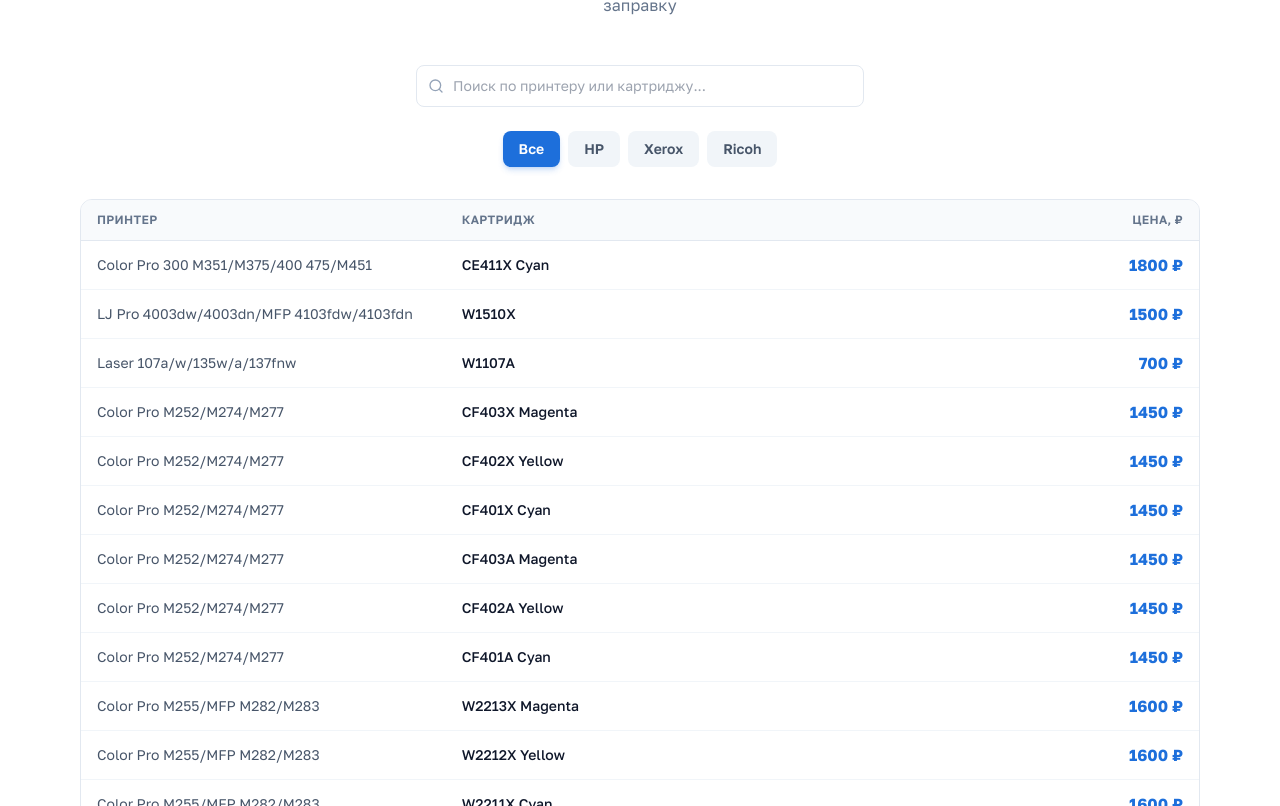
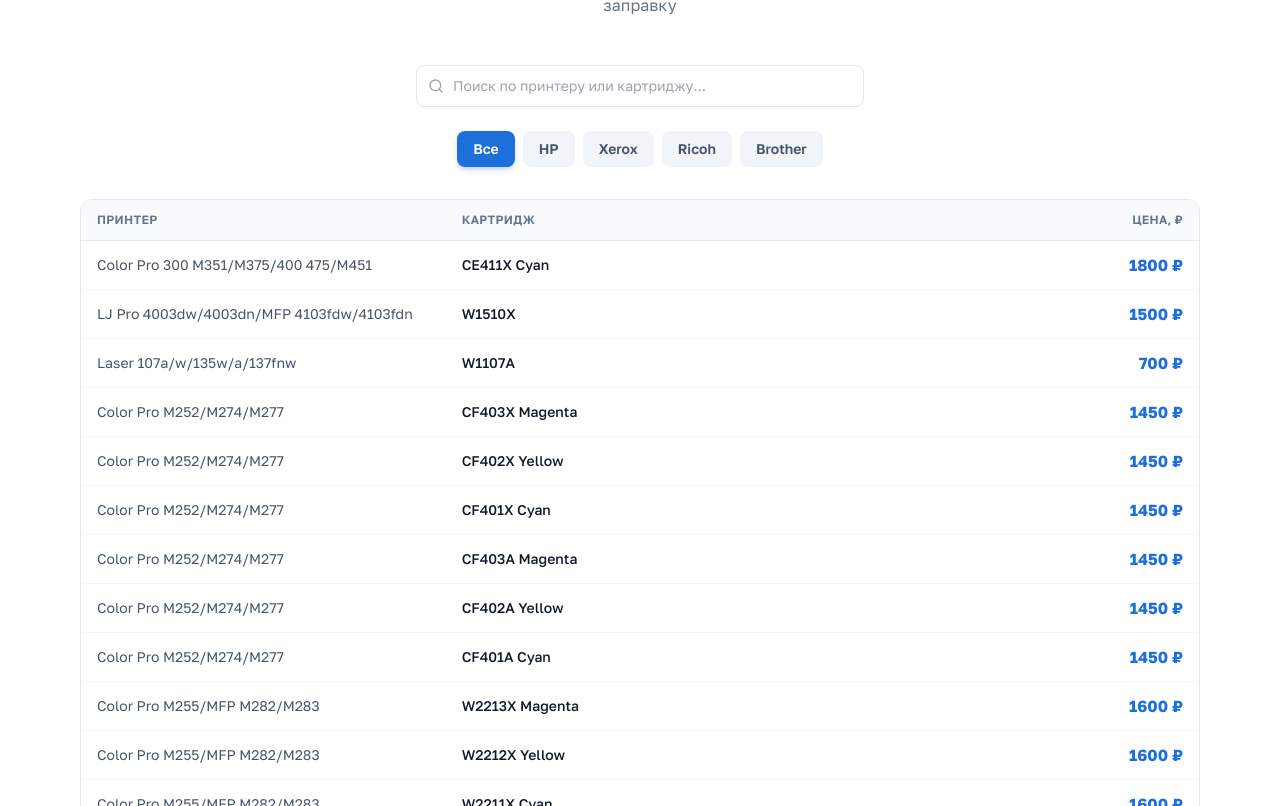
Before and after one commit to pr-poehali-dev/ink-refill-portal, a React (Vite) app: page / in a window 1280 px wide. Shown: the part 1774-2580 px from the top of the page. Built offline with nearby package versions, Linux system fonts and the light colour scheme.

Commit message:
add: Brother cartridges catalog

```diff
--- a/src/pages/Index.tsx
+++ b/src/pages/Index.tsx
@@ -11,7 +11,7 @@ const NAV_LINKS = [
   { label: "Контакты", href: "#contacts" },
 ];
 
-const BRANDS = ["Все", "HP", "Xerox", "Ricoh"];
+const BRANDS = ["Все", "HP", "Xerox", "Ricoh", "Brother"];
 
 const PRICE_DATA = [
   { brand: "HP", printer: "Color Pro 300 M351/М375/400 475/M451", cartridge: "CE411X Cyan", price: 1800 },
@@ -332,6 +332,49 @@ const PRICE_DATA = [
   { brand: "Ricoh", printer: "Aficio SP230", cartridge: "SP230H", price: 850 },
   { brand: "Ricoh", printer: "Aficio SP200/201/202/203/210/211/212/213", cartridge: "SP200HS", price: 850 },
   { brand: "Ricoh", printer: "Aficio SP150", cartridge: "SP150HE", price: 750 },
+  { brand: "Brother", printer: "HL-3040CN/3070CW/MFC9010CN", cartridge: "TN-230BK", price: 1650 },
+  { brand: "Brother", printer: "HL-3040CN/3070CW/MFC9010CN", cartridge: "TN-230M", price: 1650 },
+  { brand: "Brother", printer: "HL-3040CN/3070CW/MFC9010CN", cartridge: "TN-230Y", price: 1650 },
+  { brand: "Brother", printer: "HL-3040CN/3070CW/MFC9010CN", cartridge: "TN-230C", price: 1650 },
+  { brand: "Brother", printer: "HL-L2300/L2340/L2360/L2365/DCP-L2500/L2520/L2540/MFC-L2700/L2720/L2740", cartridge: "TN-2375", price: 700 },
+  { brand: "Brother", printer: "HL-L2300/L2340/L2360/L2365/DCP-L2500/L2520/L2540/MFC-L2700/L2720/L2740", cartridge: "TN-2335", price: 700 },
+  { brand: "Brother", printer: "HL-L2350DW/L2370DN/L2375DW/L2530DW/L2550DN/DCP-L2550DW/MFC-L2710DW/L2750DW", cartridge: "TN-2420", price: 700 },
+  { brand: "Brother", printer: "HL-L3210CW/L3230CDW/L3270CDW/L3290CDW/DCP-L3550CDW/MFC-L3710DW/L3750CDW/L3770CDW", cartridge: "TN-217M", price: 1650 },
+  { brand: "Brother", printer: "HL-L3210CW/L3230CDW/L3270CDW/L3290CDW/DCP-L3550CDW/MFC-L3710DW/L3750CDW/L3770CDW", cartridge: "TN-217Y", price: 1650 },
+  { brand: "Brother", printer: "HL-L3210CW/L3230CDW/L3270CDW/L3290CDW/DCP-L3550CDW/MFC-L3710DW/L3750CDW/L3770CDW", cartridge: "TN-217C", price: 1650 },
+  { brand: "Brother", printer: "HL-L3210CW/L3230CDW/L3270CDW/L3290CDW/DCP-L3550CDW/MFC-L3710DW/L3750CDW/L3770CDW", cartridge: "TN-217BK", price: 1650 },
+  { brand: "Brother", printer: "HL-3140/HL-3170/MFC-9330/DCP-9020", cartridge: "TN-241Y", price: 1650 },
+  { brand: "Brother", printer: "HL-3140/HL-3170/MFC-9330/DCP-9020", cartridge: "TN-241C", price: 1650 },
+  { brand: "Brother", printer: "HL-3140/HL-3170/MFC-9330/DCP-9020", cartridge: "TN-241BK", price: 1650 },
+  { brand: "Brother", printer: "HL-3140/HL-3170/MFC-9330/DCP-9020", cartridge: "TN-241M", price: 1650 },
+  { brand: "Brother", printer: "HL-2130/DCP-7055", cartridge: "TN-2010", price: 700 },
+  { brand: "Brother", printer: "HL-2130/DCP-7055", cartridge: "TN-2080", price: 700 },
+  { brand: "Brother", printer: "HL-2035", cartridge: "TN-2085", price: 700 },
+  { brand: "Brother", printer: "HL-2132/DCP-7057", cartridge: "TN-2090", price: 700 },
+  { brand: "Brother", printer: "HL-2140/L2150N/L2170W/DCP-7030/7040/7045N/MFC-7320/7440N/7840W", cartridge: "TN-2175", price: 700 },
+  { brand: "Brother", printer: "HL-2140/L2150N/L2170W/DCP-7030/7040/7045N/MFC-7320/7440N/7840W", cartridge: "TN-2135", price: 700 },
+  { brand: "Brother", printer: "HL-2240/L2250/MFC-7360/7860/DCP-7060R/7065/7070", cartridge: "TN-2275", price: 700 },
+  { brand: "Brother", printer: "HL-2240/L2250/MFC-7360/7860/DCP-7060R/7065/7070", cartridge: "TN-2235", price: 700 },
+  { brand: "Brother", printer: "HL-2030/2040/2070/DCP-7010/7025/MFC-7225/7420", cartridge: "TN-2075", price: 700 },
+  { brand: "Brother", printer: "HL-1202/DCP1602", cartridge: "TN-1095", price: 700 },
+  { brand: "Brother", printer: "HL-1010/1012/1110/1112/DCP-1510/1512/MFC-1810/1815/1912/DCP-1610", cartridge: "TN-1075", price: 700 },
+  { brand: "Brother", printer: "HL-1030/1230/1240/1250/1270/1430/1440/1450/1470/P2500", cartridge: "TN-6300", price: 700 },
+  { brand: "Brother", printer: "HL-1030/1230/1240/1250/1270/1430/1440/1450/1470/P2500", cartridge: "TN-6600", price: 1100 },
+  { brand: "Brother", printer: "HL-L5000/L5100/L5200/L6250/L6300/L6400/DCP-L5500/L6600/MFC-L5700/L5750/L6800/L6900", cartridge: "TN-3430", price: 750 },
+  { brand: "Brother", printer: "HL-L5000/L5100/L5200/L6250/L6300/L6400/DCP-L5500/L6600/MFC-L5700/L5750/L6800/L6900", cartridge: "TN-3480", price: 1550 },
+  { brand: "Brother", printer: "HL-6180/DCP-8250/MFC-8950", cartridge: "TN-3390", price: 1400 },
+  { brand: "Brother", printer: "HL-5440/5450/5470/6180/DCP-8110/8250/MFC-8520/8950", cartridge: "TN-3330", price: 700 },
+  { brand: "Brother", printer: "HL-5440/5450/5470/6180/DCP-8110/8250/MFC-8520/8950", cartridge: "TN-3380", price: 1000 },
+  { brand: "Brother", printer: "HL-5240/5250/5270/DCP-8065/MFC-8460/8860/8870", cartridge: "TN-3130", price: 750 },
+  { brand: "Brother", printer: "HL-5240/5250/5270/MFC-8460/8860/8870", cartridge: "TN-3170", price: 1100 },
+  { brand: "Brother", printer: "DCP-8085/MFC-8880/8890/HL-5340/5350/5370/5380", cartridge: "TN-3280", price: 1100 },
+  { brand: "Brother", printer: "DCP-8085/MFC-8880/8890/HL-5340/5350/5370/5380", cartridge: "TN-3230", price: 800 },
+  { brand: "Brother", printer: "DCP-8020/8025/HL-1650/1670/1850/1870/5030/5040/5050/MFC-8020/8420/8820", cartridge: "TN-7300", price: 700 },
+  { brand: "Brother", printer: "MFC-8350/8750/9600/9650/9660/9750/9760/9850/9860/9870", cartridge: "TN-6300", price: 750 },
+  { brand: "Brother", printer: "MFC-8350/8750/9600/9650/9660/9750/9760/9850/9860/9870", cartridge: "TN-6600", price: 1100 },
+  { brand: "Brother", printer: "MFC-4800/9030/9070/9160/9180/Fax-2850/8070", cartridge: "TN-8000", price: 750 },
+  { brand: "Brother", printer: "FAX-4750/5750/8350/8360/8750/IntelliFAX-4100/4750/5750", cartridge: "TN-6300", price: 700 },
+  { brand: "Brother", printer: "FAX-4750/5750/8350/8360/8750/IntelliFAX-4100/4750/5750", cartridge: "TN-6600", price: 1100 },
 ];
 
 const SERVICES = [
```
